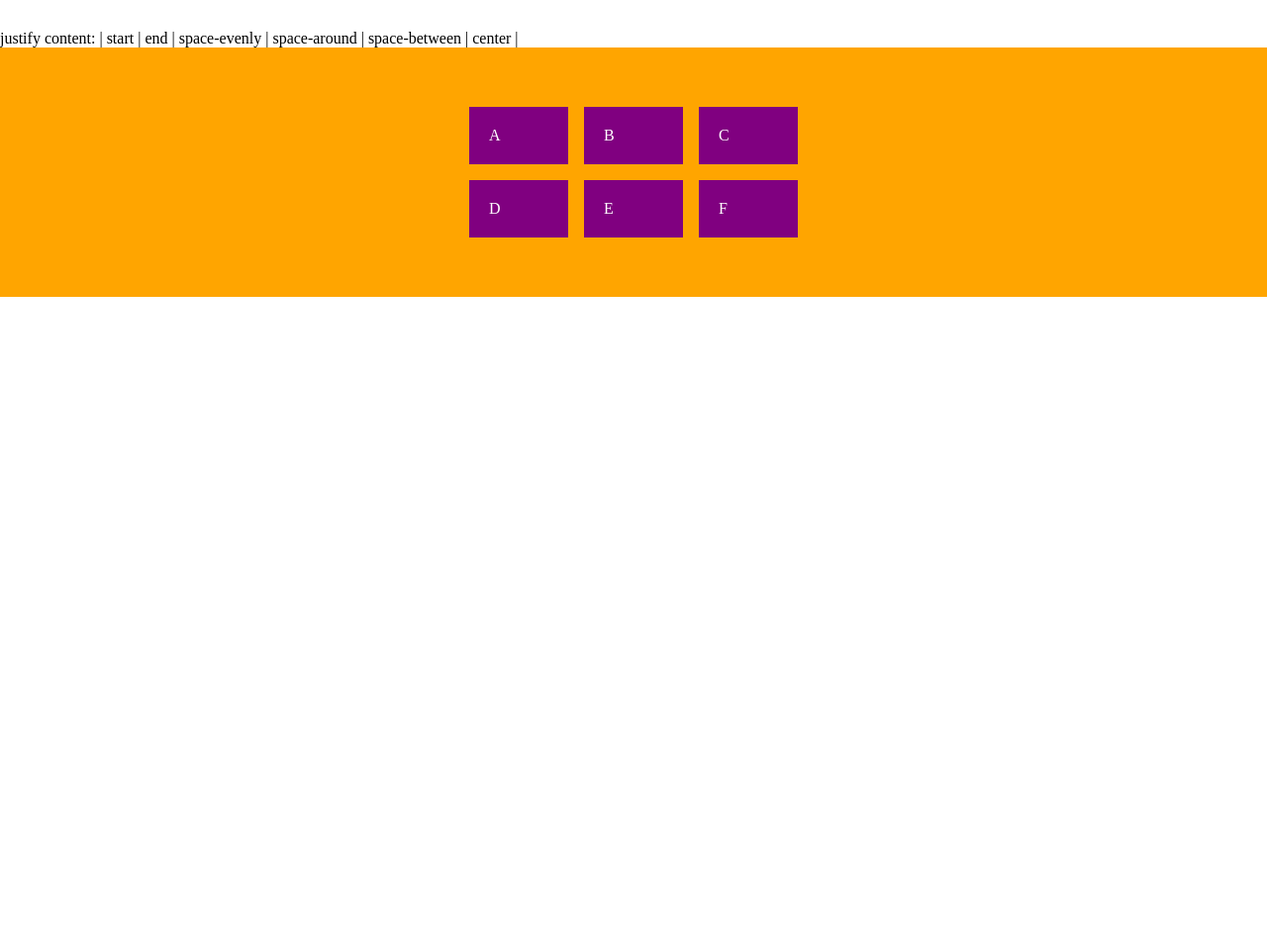
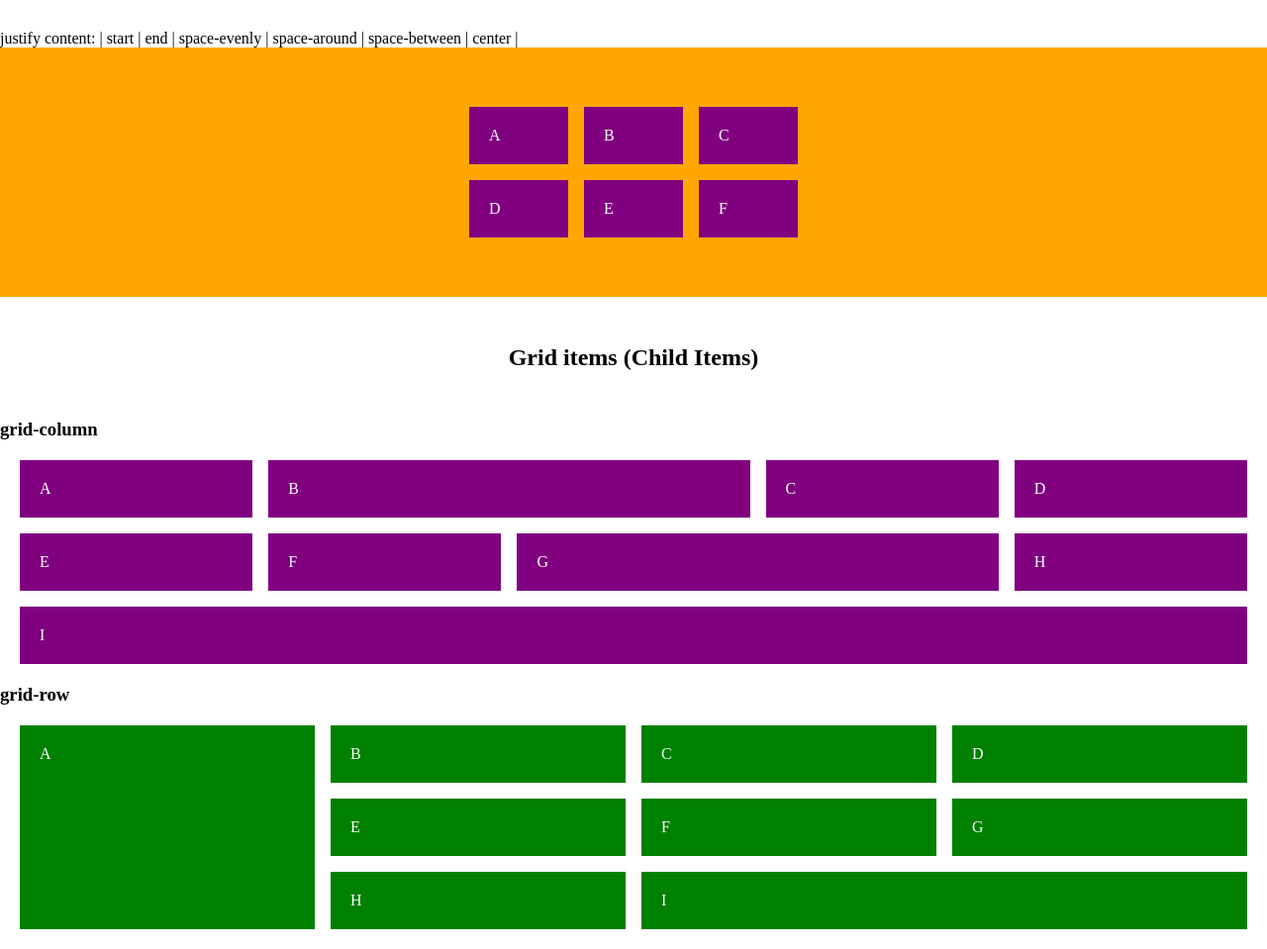
Before and after one commit to Cohort-4/introduction-to-css, a plain HTML site: page 8-Grid/index.html in a window 1280 px wide. Shown: the part 814-1773 px from the top of the page at 99% size. Before the commit the page ends 1114 px from the top, so only its background shows below. Drawn offline with Linux system fonts and the light colour scheme.

Commit message:
add note grid-column and grid-reow

```diff
--- a/8-Grid/index.html
+++ b/8-Grid/index.html
@@ -40,7 +40,8 @@
 
     <!-- justify-content -->
     <h2>justify content</h2>
-   justify content: | start | end | space-evenly | space-around | space-between | center |
+    justify content: | start | end | space-evenly | space-around | space-between
+    | center |
     <div class="container-justify-content">
       <div>A</div>
       <div>B</div>
@@ -50,5 +51,34 @@
       <div>F</div>
     </div>
     <!-- justify-content -->
+
+    <h2>Grid items (Child Items)</h2>
+    <h3>grid-column</h3>
+    <!-- Grid items (Child Items) -->
+    <div class="grid-column-container">
+      <div class="grid-column-item-1">A</div>
+      <div class="grid-column-item-2">B</div>
+      <div class="grid-column-item-3">C</div>
+      <div class="grid-column-item-4">D</div>
+      <div class="grid-column-item-5">E</div>
+      <div class="grid-column-item-6">F</div>
+      <div class="grid-column-item-7">G</div>
+      <div class="grid-column-item-8">H</div>
+      <div class="grid-column-item-9">I</div>
+    </div>
+
+    <h3>grid-row</h3>
+    <div class="grid-row-container">
+      <div class="grid-row-item-1">A</div>
+      <div class="grid-row-item-2">B</div>
+      <div class="grid-row-item-3">C</div>
+      <div class="grid-row-item-4">D</div>
+      <div class="grid-row-item-5">E</div>
+      <div class="grid-row-item-6">F</div>
+      <div class="grid-row-item-7">G</div>
+      <div class="grid-row-item-8">H</div>
+      <div class="grid-row-item-9">I</div>
+    </div>
+    <!-- Grid items (Child Items) -->
   </body>
 </html>
--- a/8-Grid/styles.css
+++ b/8-Grid/styles.css
@@ -43,14 +43,13 @@ h2 {
   background-color: orange;
   padding: 60px;
   gap: 1rem;
-   grid-template-columns: 100px 100px 100px;
+  grid-template-columns: 100px 100px 100px;
   /* justify-content: start; */
   /* justify-content: end; */
   /* justify-content: space-evenly; */
   /* justify-content: space-around; */
   /* justify-content: space-between; */
   justify-content: center;
-
 }
 .container-justify-content > div {
   background-color: purple;
@@ -58,3 +57,55 @@ h2 {
   padding: 20px;
 }
 /* justify content */
+
+/* Grid items (Child Items) */
+.grid-column-container {
+  display: grid;
+  gap: 1rem;
+  grid-template-columns: repeat(5, 1fr);
+  padding: 20px;
+}
+.grid-column-container > div {
+  background-color: purple;
+  color: #fff;
+  padding: 20px;
+  /* margin: 10px; */
+}
+.grid-column-item-2 {
+  /* grid-column-start: 2;
+  grid-column-end: 4; */
+  grid-column: 2 / 4;
+}
+.grid-column-item-7 {
+  /* grid-column-start: 3;
+  grid-column-end: 5; */
+  grid-column: 3 / 5;
+}
+.grid-column-item-9 {
+  /* grid-column-start: 1;
+  grid-column-end: 6; */
+  grid-column: 1 / 6;
+}
+
+/* grid-row */
+.grid-row-container {
+  display: grid;
+  gap: 1rem;
+  padding: 20px;
+  grid-template-columns: repeat(4, 1fr);
+}
+.grid-row-container > div {
+  background-color: green;
+  color: #fff;
+  padding: 20px;
+}
+.grid-row-item-1{
+  /* grid-row-start: 1;
+  grid-row-end: 4; */
+  grid-row: 1 / 4;
+}
+.grid-row-item-9{
+  grid-column: 3 / 5;
+}
+/* grid-row */
+/* Grid items (Child Items) */
```
